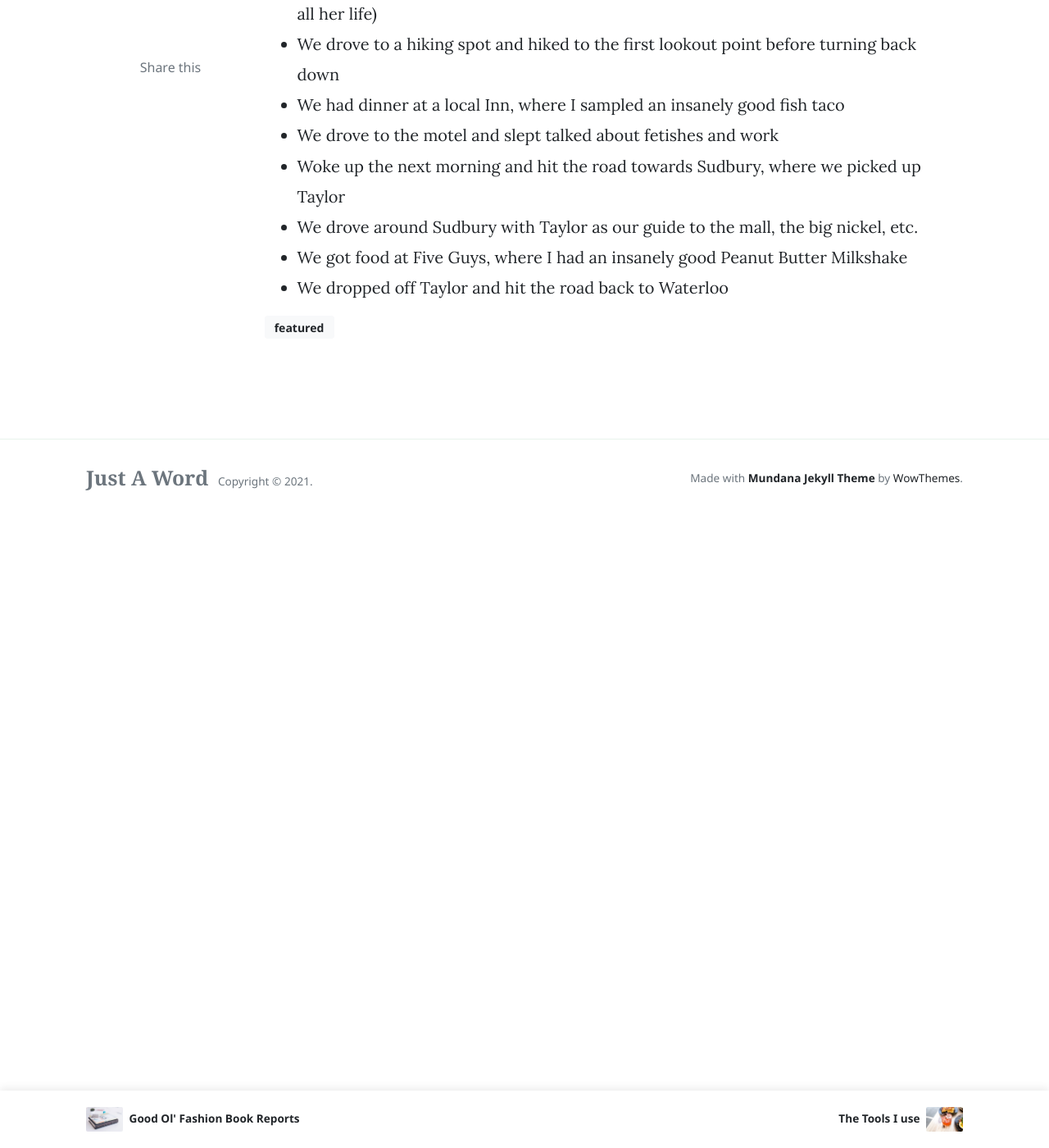
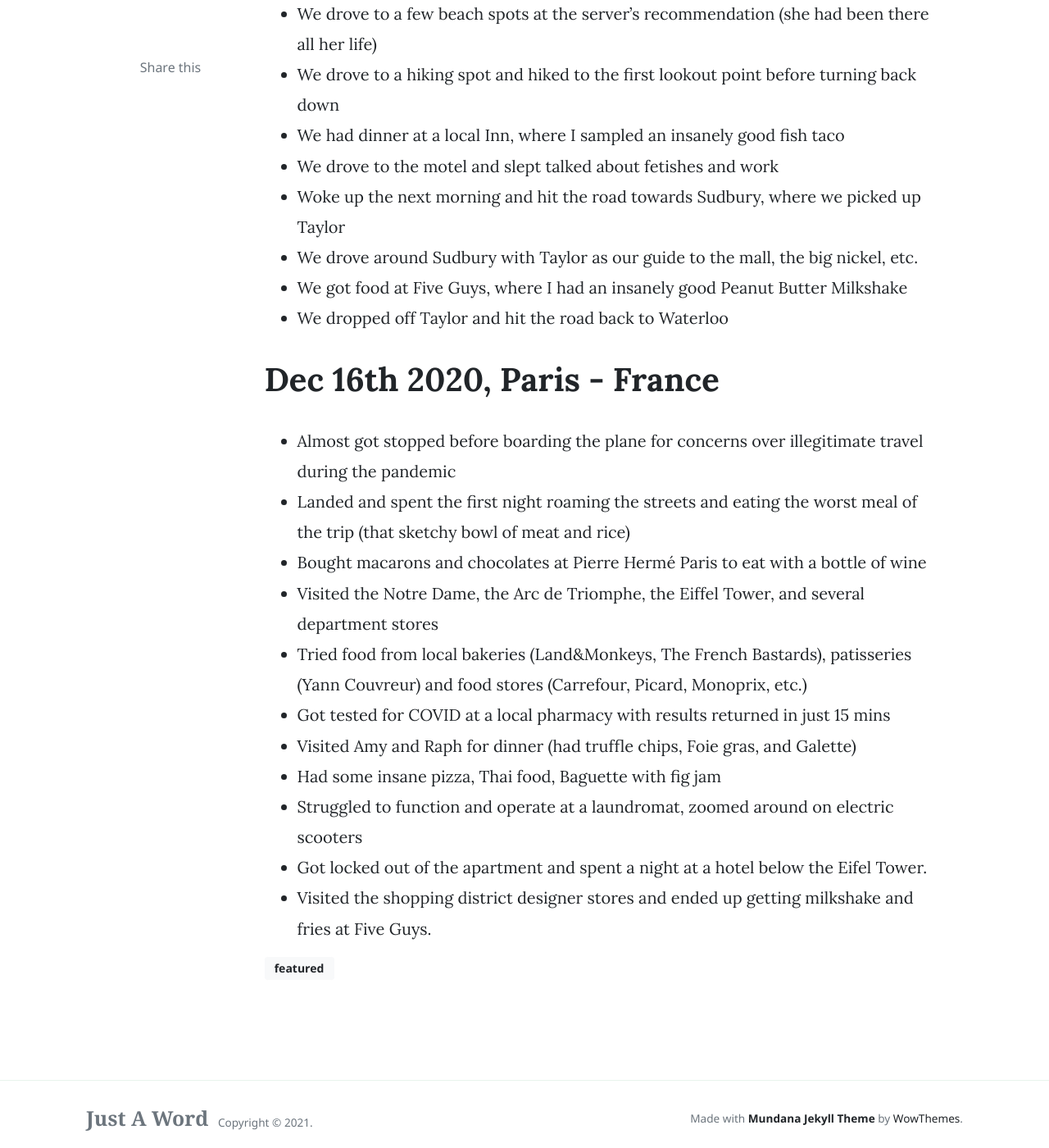
Before and after one commit to flawnson/flawnson.github.io, a Jekyll site: the page built from docs/_posts/2020-01-01-travel-log.md, in a window 1280 px wide and 1400 px high, scrolled down 10119 px. Shown: the whole window at 82% size. Built offline with Jekyll 4.4.1, drawn with Linux system fonts in a browser that asks for light colours; nearby versions of some CDN libraries; comment, search, counter and statistics services are not loaded; some of the changed text lies outside the part shown.

Commit message:
Updates to published articles

```diff
--- a/docs/_posts/2020-01-01-travel-log.md
+++ b/docs/_posts/2020-01-01-travel-log.md
@@ -133,3 +133,16 @@ Some tips for cheap flights I've learned over the years:
 - We drove around Sudbury with Taylor as our guide to the mall, the big nickel, etc.
 - We got food at Five Guys, where I had an insanely good Peanut Butter Milkshake
 - We dropped off Taylor and hit the road back to Waterloo
+
+# Dec 16th 2020, Paris - France
+- Almost got stopped before boarding the plane for concerns over illegitimate travel during the pandemic
+- Landed and spent the first night roaming the streets and eating the worst meal of the trip (that sketchy bowl of meat and rice)
+- Bought macarons and chocolates at Pierre Hermé Paris to eat with a bottle of wine
+- Visited the Notre Dame, the Arc de Triomphe, the Eiffel Tower, and several department stores
+- Tried food from local bakeries (Land&Monkeys, The French Bastards), patisseries (Yann Couvreur) and food stores (Carrefour, Picard, Monoprix, etc.)
+- Got tested for COVID at a local pharmacy with results returned in just 15 mins
+- Visited Amy and Raph for dinner (had truffle chips, Foie gras, and Galette)
+- Had some insane pizza, Thai food, Baguette with fig jam
+- Struggled to function and operate at a laundromat, zoomed around on electric scooters
+- Got locked out of the apartment and spent a night at a hotel below the Eifel Tower.
+- Visited the shopping district designer stores and ended up getting milkshake and fries at Five Guys.
```
Also changed, not shown: other parts of docs/_posts/2020-01-01-travel-log.md (+1 -1 lines), docs/_drafts/Compositions.md (+2 -0 lines), docs/_posts/2020-10-22-ai-resources.md (+17 -9 lines).
